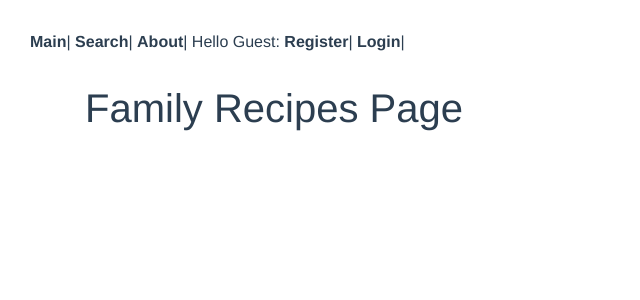
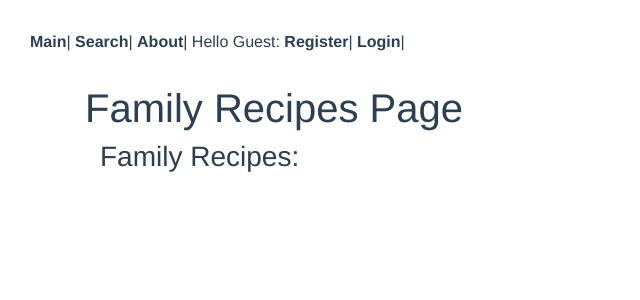
Before and after one commit to Web-Development-Environments-2023/assignment3-3-noam-shiri, a Vue app: page /#/family in a window 1280 px wide. Shown: the top 300 px of the page, without its empty margins (0-640 px from the left). Built offline with nearby package versions, Linux system fonts and the light colour scheme.

Commit message:
family done

```diff
--- a/src/components/RecipePreviewList.vue
+++ b/src/components/RecipePreviewList.vue
@@ -68,6 +68,13 @@ export default {
             this.$root.store.server_domain + "/users/watched",
             // "https://test-for-3-2.herokuapp.com//users/watched"
           );
+        }
+        else if (this.title==="Family Recipes" && this.$root.store.username){
+            response = await this.axios.get(
+            this.$root.store.server_domain + "/users/family",
+            // "https://test-for-3-2.herokuapp.com//users/watched"
+          );
+          this.isPrivateRecipe = true;
         }
         else if (this.title==="Search Results" && Object.keys(this.searchForm).length != 0 && ( this.searchForm.keywords ||
                   this.searchForm.cuisine || this.searchForm.diet || this.searchForm.intolerances || this.searchForm.number)){
--- a/src/pages/FamilyRecipes.vue
+++ b/src/pages/FamilyRecipes.vue
@@ -1,5 +1,23 @@
 <template>
   <div class="container">
     <h1 class="title">Family Recipes Page</h1>
+      <RecipePreviewList
+      title="Family Recipes"
+      :class="{
+        RandomRecipes: false,
+        blur: !$root.store.username,
+        center: true
+      }"
+      disabled
+      ></RecipePreviewList>
   </div>
-</template>
+</template>s
+
+<script>
+import RecipePreviewList from "../components/RecipePreviewList";
+export default {
+  components: {
+    RecipePreviewList
+  }
+};
+</script>
--- a/src/pages/RecipeViewPage.vue
+++ b/src/pages/RecipeViewPage.vue
@@ -7,7 +7,7 @@
           <img :src=this.$root.store.iconsLinks.watched class="icon-img"/>
           <label>"You already watched this recipe"</label>
         </div>
-        <img :src="recipe.image" class="center" />
+        <img :src="recipe.image" class="center" style="max-height: 50%;" />
       </div>
       <div class="recipe-body">
         <div class="wrapper">
@@ -16,6 +16,10 @@
               <div v-if="!this.$route.params.private">
                 <img :src="this.likeIcon" class="icon-img like-icon" @click="addToFavorites()"/>
                 <label>{{likeText}}</label>
+              </div>
+              <div v-if="this.$route.params.private">
+              <div>Recipe owner: {{ recipe.recipeOwner }}</div>
+              <div>Time prepared in family: {{ recipe.timePreparedInFamily }}</div>
               </div>
               <div>Ready in {{ recipe.readyInMinutes }} minutes</div>
               <div>Servings: {{ recipe.servings }} dishes</div>
@@ -104,18 +108,20 @@ export default {
       let {
         id,
         title,
+        image,
         readyInMinutes,
-        image,
+        aggregateLikes,
+        glutenFree,
         vegan,
         vegetarian,
-        glutenFree,
-        aggregateLikes,
         hasWatched,
         hasFavorited,
         servings,
         analyzedInstructions,
         instructions,
         extendedIngredients,
+        recipeOwner,
+        timePreparedInFamily
       } = response.data;
       var _instructions;
       if (!this.$route.params.private){
@@ -145,6 +151,8 @@ export default {
         glutenFree,
         hasWatched,
         hasFavorited,
+        recipeOwner,
+        timePreparedInFamily,
         id
       };
       this.recipe = _recipe;
```
